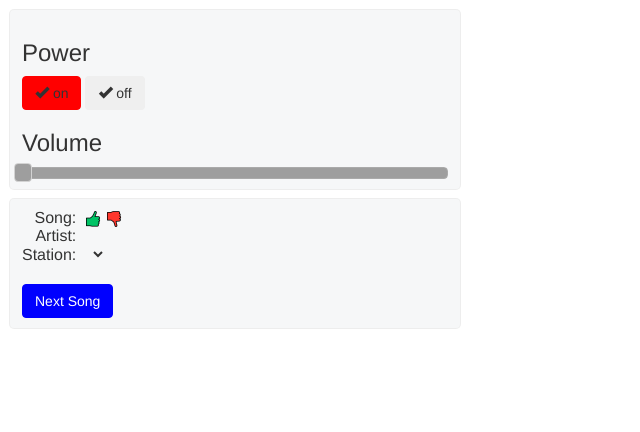
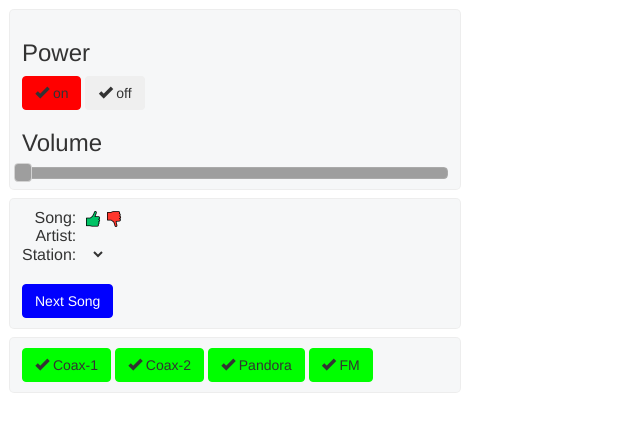
Before and after one commit to sbelectronics/pi-stereo, a Django app: page /stereo/ in a window 1280 px wide. Shown: the top 432 px of the page, without its empty margins (0-640 px from the left). Run offline with Django 3.2, Linux system fonts and the light colour scheme; data that the repository does not hold is empty; some libraries are stand-ins or nearby versions; grey boxes are pictures that could not be loaded.

Commit message:
add input switching

```diff
--- a/static/js/stereoui.js
+++ b/static/js/stereoui.js
@@ -55,12 +55,28 @@ function stereo() {
         }
     }
 
+    onInput = function(i) {
+        var button_selector = "#input" + i;
+        var icon_selector = "#icon-input" + i;
+        $(".btn-input").removeClass("active");
+        $(".icon-input").hide();
+        $(button_selector).addClass("active");
+        $(icon_selector).show()
+        if (stereo.postUI) {
+            stereo.setInput(i);
+        }
+    }
+
     sendVolume = function(volume) {
         $.ajax({url: "/stereo/setVolume?volume=" + volume});
     }
 
     setPower = function(value) {
         $.ajax({url: "/stereo/setPower?value=" + value});
+    }
+
+    setInput = function(value) {
+        $.ajax({url: "/stereo/setInput?value=" + value});
     }
 
     nextSong = function(value) {
@@ -89,6 +105,11 @@ function stereo() {
         $("#power-on").click(function() { stereo.onPowerOn(); });
         $("#power-off").click(function() { stereo.onPowerOff(); });
         $("#next-song").click(function() { stereo.nextSong(); });
+
+        $("#input0").click(function() { stereo.onInput(0); } );
+        $("#input1").click(function() { stereo.onInput(1); } );
+        $("#input2").click(function() { stereo.onInput(2); } );
+        $("#input3").click(function() { stereo.onInput(3); } );
 
         $("#love-song").click(function() { stereo.loveSong(); });
         $("#ban-song").click(function() { stereo.banSong(); });
@@ -149,6 +170,9 @@ function stereo() {
             if (settings["artist"]) {
                 $("#now-playing-artist").text(settings["artist"]);
             }
+            if (settings["input"]) {
+                onInput(settings["input"]);
+            }
             if (settings["station"]) {
                 //$("#now-playing-station").text(settings["station"]);
 
--- a/stereoui/urls.py
+++ b/stereoui/urls.py
@@ -6,6 +6,7 @@ urlpatterns = patterns('',
     url(r'^$', views.index, name='index'),
     url(r'^setVolume$', views.setVolume, name='setVolume'),
     url(r'^setPower$', views.setPower, name='setPower'),
+    url(r'^setInput$', views.setInput, name='setInput'),
     url(r'^setStation$', views.setStation, name='setStation'),
     url(r'^nextSong$', views.nextSong, name='nextSong'),
     url(r'^banSong$', views.banSong, name='banSong'),
--- a/stereoui/views.py
+++ b/stereoui/views.py
@@ -20,6 +20,11 @@ def setVolume(request):
 
 def setPower(request):
     Power.set_power( request.GET.get("value","true")=="true" )
+
+    return HttpResponse("okey dokey")
+
+def setInput(request):
+    Power.set_input( int(request.GET.get("value","2")))
 
     return HttpResponse("okey dokey")
 
@@ -50,6 +55,7 @@ def getSettings(request):
     result["volumeCurrent"] = StereoPot.value or 0
     result["volumeMoving"] = StereoPot.moving
     result["power"] = Power.power
+    result["input"] = Power.input
 
     result["song"] = "unknown"
     result["artist"] = "unknown"
--- a/templates/stereoui/index.html
+++ b/templates/stereoui/index.html
@@ -34,4 +34,11 @@
 <button class ="btn btn-blue" id="next-song">Next Song</button>
 </div>
 
+<div id="input" class="box">
+<button class ="btn btn-green btn-input" id="input0"><span id="icon-input0" class="icon-input glyphicon glyphicon-ok" aria-hidden="true"></span> Coax-1</button>
+<button class ="btn btn-green btn-input" id="input1"><span id="icon-input1" class="icon-input glyphicon glyphicon-ok" aria-hidden="true"></span> Coax-2</button>
+<button class ="btn btn-green btn-input" id="input2"><span id="icon-input2" class="icon-input glyphicon glyphicon-ok" aria-hidden="true"></span> Pandora</button>
+<button class ="btn btn-green btn-input" id="input3"><span id="icon-input3" class="icon-input glyphicon glyphicon-ok" aria-hidden="true"></span> FM</button>
+</div>
+
 </body>
```
Also changed, not shown: power.py (+20 -0 lines), 2 other files.
